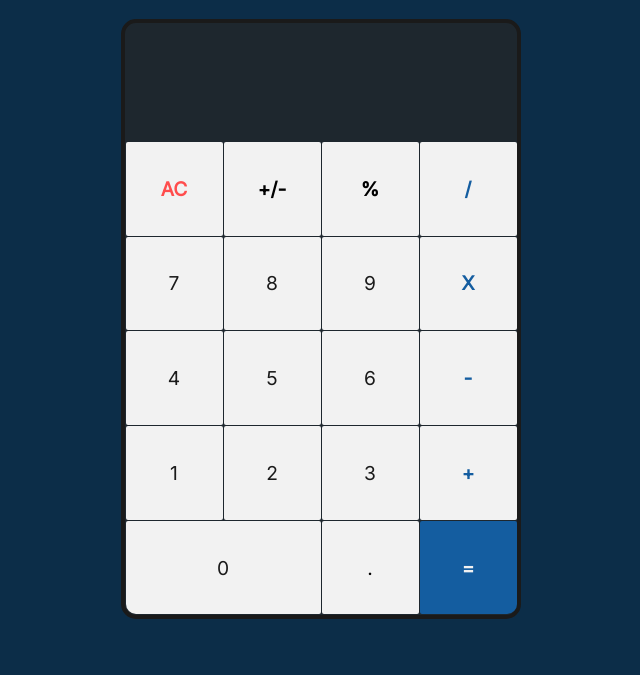
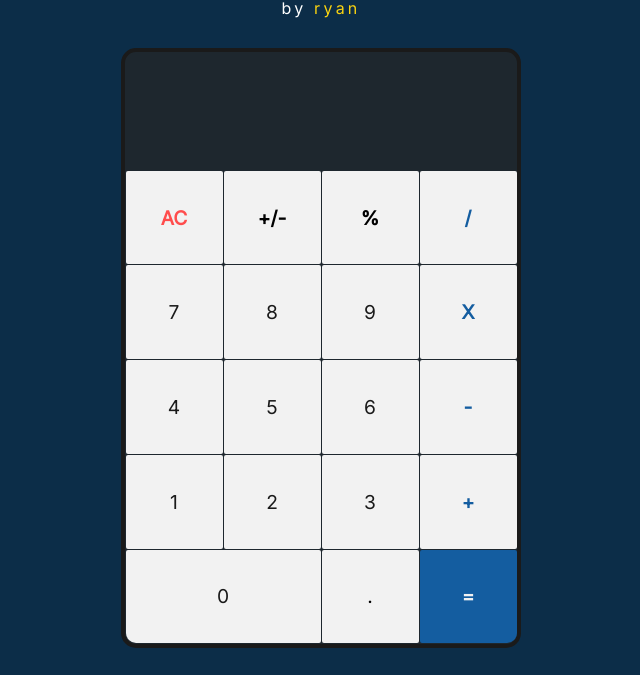
Before and after one commit to rryand/calculator, a plain HTML site: page index.html in a window 1280 px wide. Shown: the part 125-800 px from the top of the page, without its empty margins (319-959 px from the left). Drawn offline with Linux system fonts and the light colour scheme.

Commit message:
added some styling

```diff
--- a/index.html
+++ b/index.html
@@ -9,6 +9,7 @@
 <body>
     <header>
         <h1 id="title">The Odin Calculator</h1>
+        <p class="subtitle">by <a id="name" href="https://github.com/rryand" target="_blank">ryan</a></p>
     </header>
     <div id="calc">
         <div id="screen">
--- a/styles.css
+++ b/styles.css
@@ -15,6 +15,7 @@
     --calc-color: #1e272e;
     --operator-color: #145DA0;
     --red-color: #ff4d4d;
+    --yellow-color: #F8D210;
 }
 
 html {
@@ -26,11 +27,36 @@ body {
     background-color: var(--bg-color);
 }
 
-#title {
-    font-size: 2rem;
+header {
     text-align: center;
     margin-top: 80px;
     margin-bottom: 2rem;
+}
+
+#title {
+    font-size: 2rem;
+}
+
+.subtitle {
+    font-size: 1rem;
+    margin-top: 0.8rem;
+    letter-spacing: 0.2em;
+}
+
+#name {
+    color: transparent;
+    background-image:
+        linear-gradient(to right, var(--black-color) 50%,var(--yellow-color) 50%),
+        linear-gradient(to right, var(--yellow-color) 50%,var(--bg-color) 50%);
+    transition: all 0.3s cubic-bezier(0.000, 0.000, 0.230, 1);
+    -webkit-background-clip: text, border-box;
+    background-clip: text, border-box;
+    background-size: 200% 100%;
+    background-position: 100%;
+}
+
+#name:hover {
+    background-position: 0%;
 }
 
 #calc {
@@ -121,7 +147,7 @@ button {
 }
 
 #equals:hover, #equals:active {
-    background-color: #F8D210;
+    background-color: var(--yellow-color);
     color: var(--black-color);
 }
 
```
